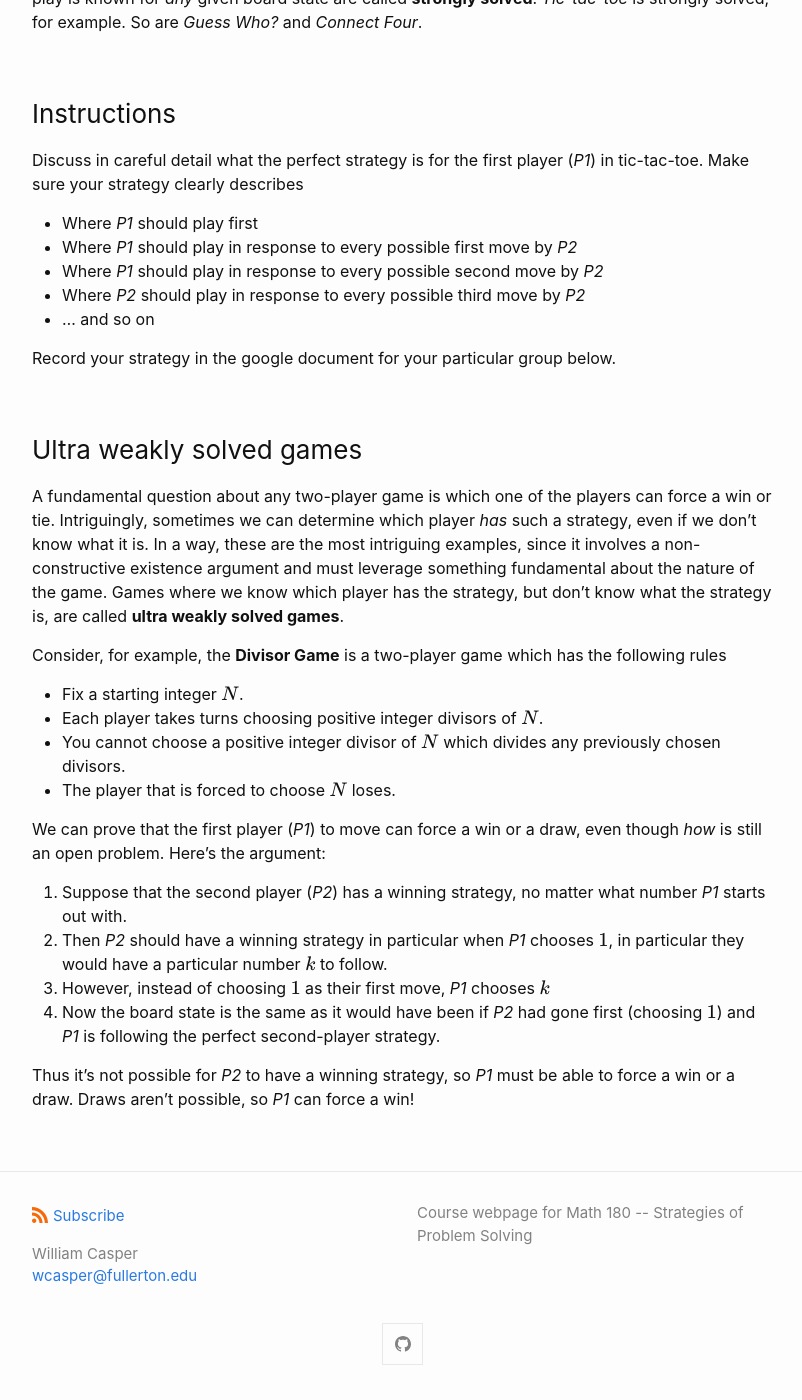
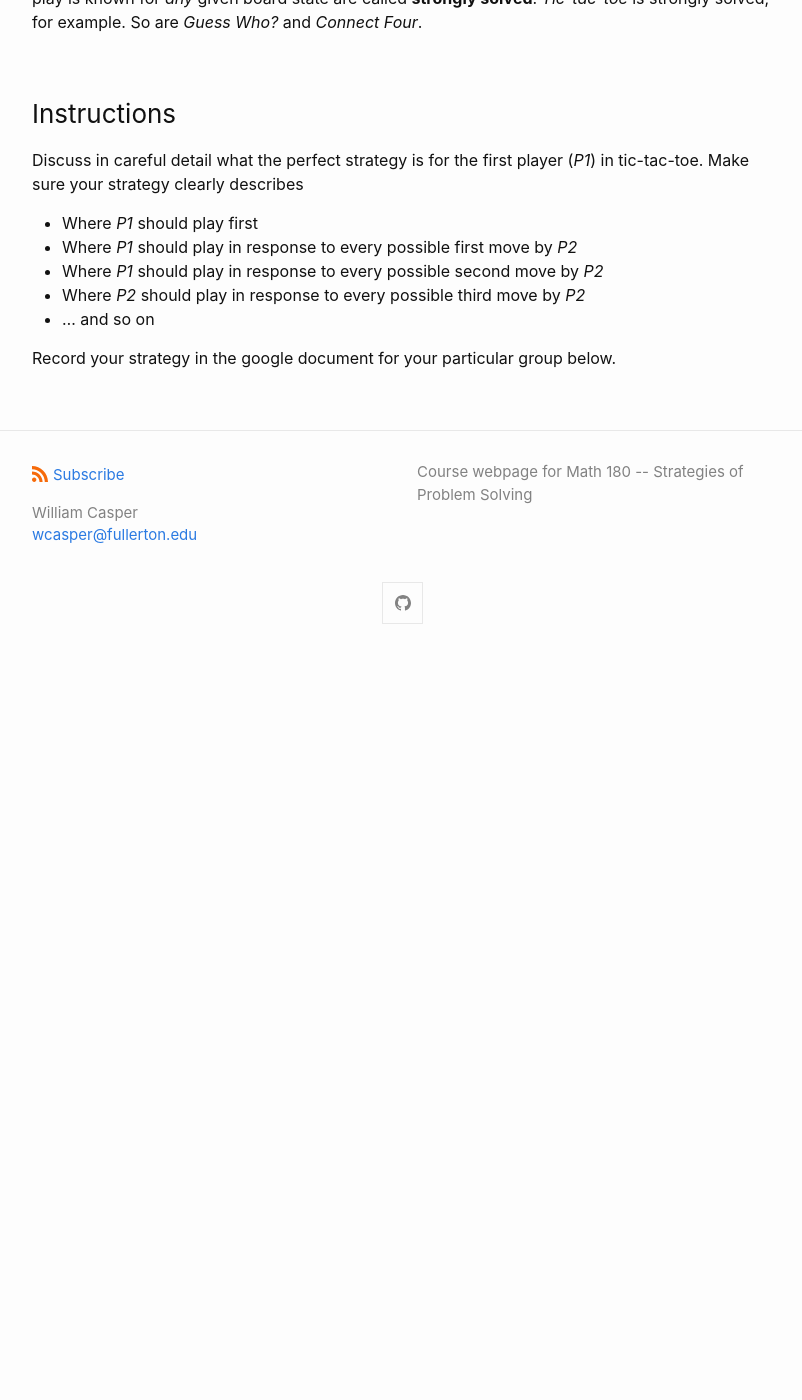
Before and after one commit to wcasper/math180fall2021, a Jekyll site: the page built from _modules/tic-tac-toe/solved-games.md, in a window 1280 px wide and 1400 px high, scrolled down 1086 px. Shown: the whole window, without its empty margins (238-1040 px from the left). Built offline with Jekyll 4.4.1, drawn with Linux system fonts in a browser that asks for light colours; after the commit the page ends 1745 px from its top, so only the background shows below that.

Commit message:
removed the section on weakly solved games

```diff
--- a/_modules/tic-tac-toe/solved-games.md
+++ b/_modules/tic-tac-toe/solved-games.md
@@ -36,27 +36,3 @@ Discuss in careful detail what the perfect strategy is for the first player (*P1
 * ... and so on
 
 Record your strategy in the google document for your particular group below.
-
-### Ultra weakly solved games
-
-A fundamental question about any two-player game is which one of the players can force a win or tie.
-Intriguingly, sometimes we can determine which player *has* such a strategy, even if we don't know what it is.
-In a way, these are the most intriguing examples, since it involves a non-constructive existence argument and must leverage something fundamental about the nature of the game.
-Games where we know which player has the strategy, but don't know what the strategy is, are called **ultra weakly solved games**.
-
-
-Consider, for example, the **Divisor Game** is a two-player game which has the following rules
-* Fix a starting integer $$N$$.
-* Each player takes turns choosing positive integer divisors of $$N$$.
-* You cannot choose a positive integer divisor of $$N$$ which divides any previously chosen divisors.
-* The player that is forced to choose $$N$$ loses.
-
-We can prove that the first player (*P1*) to move can force a win or a draw, even though *how* is still an open problem.
-Here's the argument:
-1. Suppose that the second player (*P2*) has a winning strategy, no matter what number *P1* starts out with.
-2. Then *P2* should have a winning strategy in particular when *P1* chooses $$1$$, in particular they would have a particular number $$k$$ to follow.
-3. However, instead of choosing $$1$$ as their first move, *P1* chooses $$k$$
-4. Now the board state is the same as it would have been if *P2* had gone first (choosing $$1$$) and *P1* is following the perfect second-player strategy.
-
-Thus it's not possible for *P2* to have a winning strategy, so *P1* must be able to force a win or a draw.
-Draws aren't possible, so *P1* can force a win!
```
